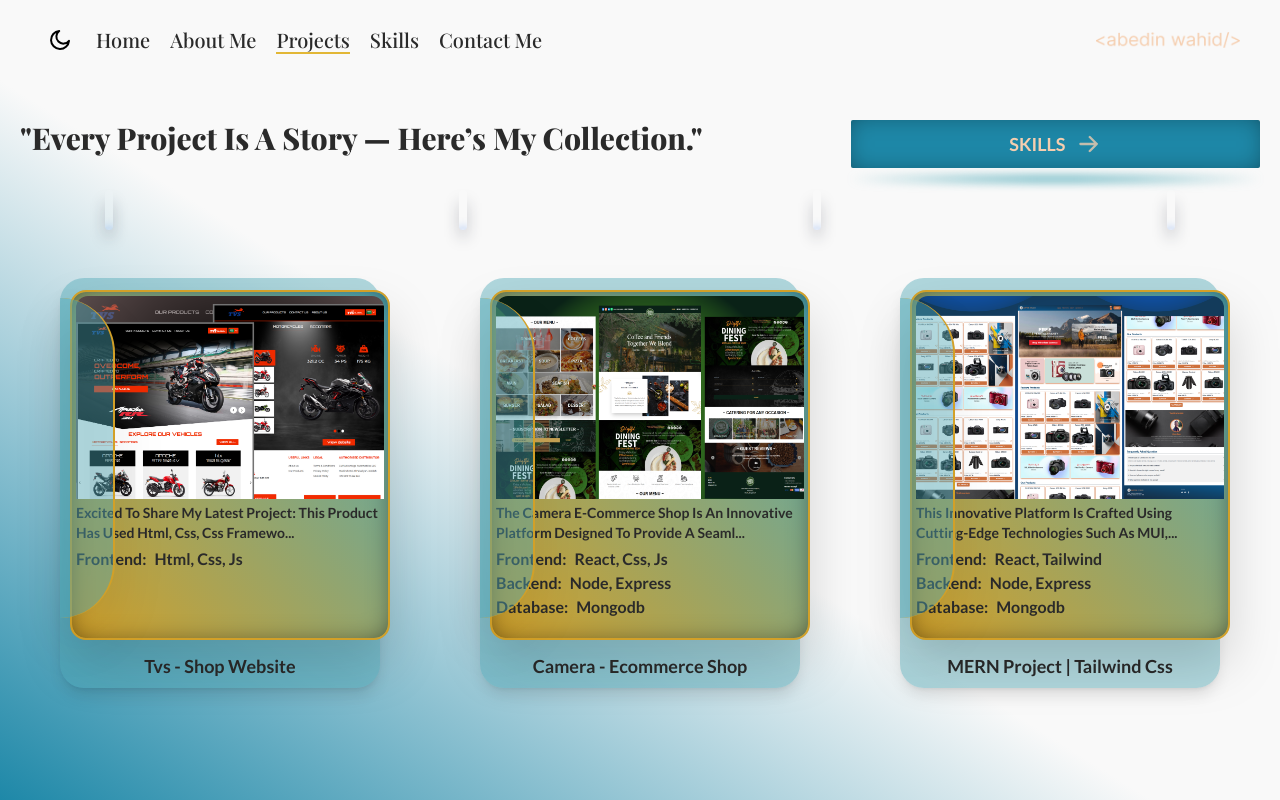
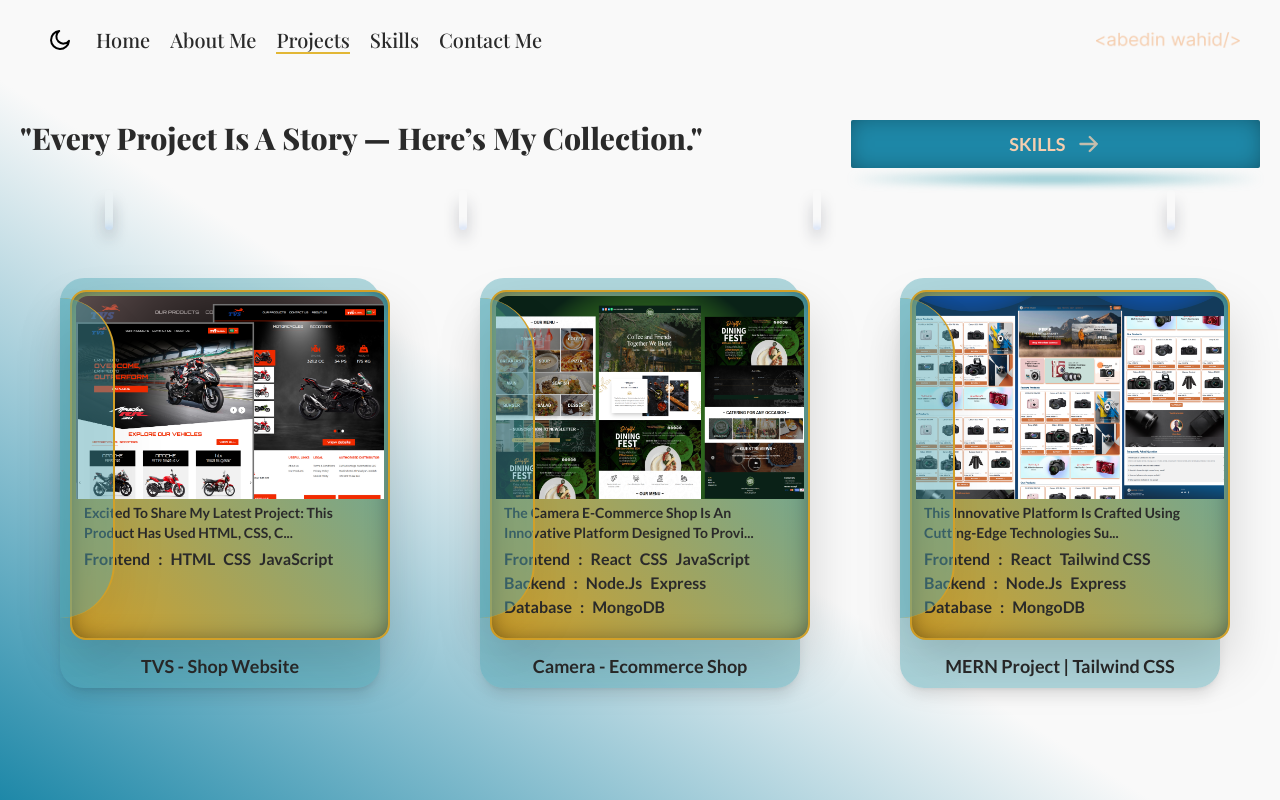
Before and after one commit to abedinwahid9/my-portfolio, a Next.js app: page /projects in a window 1280 px wide. Built offline with nearby package versions, Linux system fonts and the light colour scheme.

Commit message:
single project details page design complete

```diff
--- a/src/app/components/ProjectDetailsPage/ProjectDetailsPage.tsx
+++ b/src/app/components/ProjectDetailsPage/ProjectDetailsPage.tsx
@@ -2,40 +2,120 @@
 import { useParams } from "next/navigation";
 import { projects } from "../project/Project";
 import Title from "../share/Title";
-import { StaticImageData } from "next/image";
+import Image, { StaticImageData } from "next/image";
+import TextArea from "../share/TextArea";
+import SkillCard from "../share/SkillCard";
+import AnimatedBtn from "../share/AnimatedBtn";
+
+// ✅ Define Proper TypeScript Interfaces
+interface Technology {
+  frontend?: { name: string; icon: StaticImageData }[];
+  backend?: { name: string; icon: StaticImageData }[];
+  database?: { name: string; icon: StaticImageData }[];
+}
+interface Links {
+  client?: string;
+  server?: string;
+  live?: string;
+}
 
 interface Project {
   id: number;
   title: string;
+  image: StaticImageData[];
   description: string;
-  image: StaticImageData[];
-  technology: {
-    frontend?: string[] | number[];
-    backend?: string[] | number[];
-    database?: string[] | number[];
-  };
-  links?: {
-    client: string;
-    server: string;
-    live: string;
-  };
+  technology: Technology;
+  links: Links;
 }
 
 const ProjectDetailsPage: React.FC = () => {
-  const { id } = useParams<{ id: string }>();
+  const params = useParams();
+  const id = params?.id as string;
 
   // Convert id to a number before searching
   const project: Project | undefined = projects.find(
     (project) => project.id === Number(id)
   );
 
-  console.log(project);
+  if (!project) {
+    return (
+      <div className="py-10 md:px-5 px-3 text-center">
+        <h2 className="text-red-500 text-xl">Project not found</h2>
+      </div>
+    );
+  }
 
   return (
-    <div className=" py-10 md:px-5 px-3 overflow-hidden">
-      <div>
-        <Title title={project?.title} />
+    <div className="py-10 md:px-5 px-3 overflow-hidden">
+      {/* Project Title */}
+      <div className="flex md:flex-row flex-col gap-3">
+        <div className="md:w-2/3 w-full">
+          <Title title={project.title} />
+        </div>
+        <div className="md:w-1/3 w-full">
+          <AnimatedBtn
+            href="/projects"
+            title="projects"
+            width="w-full"
+            show={true}
+            // icon={<ArrowSvgAni />}
+          />
+        </div>
       </div>
+
+      {/* Project Image */}
+      <div className="w-full h-full lg:px-20 lg:py-10 py-5">
+        {project.image.length > 0 && (
+          <Image
+            className="w-full h-auto object-cover rounded-xl overflow-hidden"
+            src={project.image[0]}
+            alt={project.title}
+            width={800} // Fixed width
+            height={500} // Fixed height
+          />
+        )}
+      </div>
+
+      {/* Project Description */}
+      <div className="py-1 px-5">
+        <TextArea text={project.description} />
+      </div>
+
+      {/* Project Technologies */}
+
+      {Object.entries(project.technology).map(([category, techList], index) => (
+        <div key={index} className="md:w-2/3 w-full lg:ml-4 ml-3 py-3">
+          <Title title={`${category} :`} />
+          <div className="py-4 grid lg:grid-cols-8 md:grid-cols-6 grid-cols-3 justify-center place-items-center items-center gap-3">
+            {techList?.map(
+              (
+                skill: { name: string; icon: StaticImageData },
+                index: number
+              ) => (
+                <SkillCard key={index} title={skill.name} img={skill.icon} />
+              )
+            )}
+          </div>
+        </div>
+      ))}
+
+      {/* Project Links */}
+
+      {project.links && (
+        <div className="py-5 grid md:grid-cols-3 grid-cols-1 gap-3">
+          {Object.entries(project.links).map(([title, link], i) => {
+            return (
+              <AnimatedBtn
+                key={i}
+                title={title}
+                width="w-full"
+                href={link}
+                show={true}
+              />
+            );
+          })}
+        </div>
+      )}
     </div>
   );
 };
--- a/src/app/components/project/Project.tsx
+++ b/src/app/components/project/Project.tsx
@@ -7,15 +7,55 @@ import ArrowSvgAni from "../svg/ArrowSvgAni";
 import demo from "@/assets/demo.png";
 import demo1 from "@/assets/demo1.png";
 import demo2 from "@/assets/demo2.png";
-export const projects = [
+import { StaticImageData } from "next/image";
+import html from "../../../../public/icons/icons8-html-480.png";
+import css from "../../../../public/icons/icons8-css3-480.png";
+import js from "../../../../public/icons/icons8-javascript-480.png";
+
+import tailwind from "../../../../public/icons/icons8-tailwindcss-480.png";
+import express from "../../../../public/icons/icons8-express-js-500.png";
+
+import node from "../../../../public/icons/icons8-nodejs-480.png";
+
+import mongodb from "../../../../public/icons/mongodb.png";
+import react from "../../../../public/icons/icons8-react-480.png";
+
+// ✅ Define TypeScript Interfaces
+interface Technology {
+  frontend?: { name: string; icon: StaticImageData }[];
+  backend?: { name: string; icon: StaticImageData }[];
+  database?: { name: string; icon: StaticImageData }[];
+}
+
+interface Links {
+  client?: string;
+  server?: string;
+  live?: string;
+}
+
+interface Project {
+  id: number;
+  title: string;
+  image: StaticImageData[];
+  description: string;
+  technology: Technology;
+  links: Links;
+}
+
+// ✅ Correct `projects` Array with Proper Typing
+export const projects: Project[] = [
   {
     id: 1,
-    title: "tvs - shop website",
+    title: "TVS - Shop Website",
     image: [demo],
     description:
-      "Excited to share my latest project: This product has used Html, Css, Css framework Tailwind css, Vanilla javascript. This website fully responsive tablet and mobile screen",
+      "Excited to share my latest project: This product has used HTML, CSS, CSS framework Tailwind CSS, and Vanilla JavaScript. This website is fully responsive for tablet and mobile screens.",
     technology: {
-      frontend: ["html", "css", "js"],
+      frontend: [
+        { name: "HTML", icon: html },
+        { name: "CSS", icon: css },
+        { name: "JavaScript", icon: js },
+      ],
     },
     links: {
       client: "",
@@ -25,42 +65,58 @@ export const projects = [
   },
   {
     id: 2,
-    title: "Camera - Ecommerce shop",
+    title: "Camera - Ecommerce Shop",
     image: [demo1],
     description:
       "The Camera E-commerce Shop is an innovative platform designed to provide a seamless experience for buyers, sellers, and administrators. This feature-rich e-commerce solution specializes in cameras and accessories, ensuring efficiency and scalability.",
     technology: {
-      frontend: ["react", "css", "js"],
-      backend: ["node", "express"],
-      database: ["mongodb"],
+      frontend: [
+        { name: "React", icon: react },
+        { name: "CSS", icon: css },
+        { name: "JavaScript", icon: js },
+      ],
+      backend: [
+        { name: "Node.js", icon: node },
+        { name: "Express", icon: express },
+      ],
+      database: [{ name: "MongoDB", icon: mongodb }],
     },
     links: {
-      client: "",
+      client: "https://github.com/abedinwahid9",
       server: "",
       live: "",
     },
   },
   {
     id: 3,
-    title: "MERN project | Tailwind Css",
+    title: "MERN Project | Tailwind CSS",
     image: [demo2],
     description:
       "This innovative platform is crafted using cutting-edge technologies such as MUI, React, Node.js, Express, and MongoDB. Our goal is to provide a seamless and user-friendly experience for individuals seeking their dream homes.",
     technology: {
-      frontend: ["react", "tailwind"],
-      backend: ["node", "express"],
-      database: ["mongodb"],
+      frontend: [
+        { name: "React", icon: react },
+        { name: "Tailwind CSS", icon: tailwind },
+      ],
+      backend: [
+        { name: "Node.js", icon: node },
+        { name: "Express", icon: express },
+      ],
+      database: [{ name: "MongoDB", icon: mongodb }],
     },
     links: {
-      client: "",
+      client: "https://github.com/abedinwahid9",
       server: "",
       live: "",
     },
   },
 ];
+
+// ✅ Updated `Project` Component with Type Safety
 const Project = () => {
   return (
-    <div className=" py-10 md:px-5 px-3 overflow-hidden">
+    <div className="py-10 md:px-5 px-3 overflow-hidden">
+      {/* Title and Animated Button */}
       <div className="flex md:flex-row flex-col gap-3">
         <div className="md:w-2/3 w-full">
           <Title title='"Every Project Is a Story — Here’s My Collection."' />
@@ -68,13 +124,15 @@ const Project = () => {
         <div className="md:w-1/3 w-full">
           <AnimatedBtn
             href="/skills"
-            title="skills"
+            title="Skills"
             width="w-full"
             show={true}
             icon={<ArrowSvgAni />}
           />
         </div>
       </div>
+
+      {/* Decorative Divider */}
       <div className="flex py-2 items-center">
         <AnimeDivider />
         <span className="h-0.5 shadow-md shadow-lg-primary dark:shadow-lg-link w-full"></span>
@@ -84,14 +142,14 @@ const Project = () => {
         <span className="h-0.5 shadow-md shadow-lg-primary dark:shadow-lg-link w-full"></span>
         <AnimeDivider />
       </div>
+
+      {/* Project Grid */}
       <div className="grid lg:grid-cols-3 md:grid-cols-2 grid-cols-1 gap-5 justify-center items-center py-10 place-items-center">
-        {projects?.map((project) => {
-          return (
-            <Link href={`/projects/${project.id}`} key={project.id}>
-              <ProjectCard project={project} />
-            </Link>
-          );
-        })}
+        {projects.map((project) => (
+          <Link href={`/projects/${project.id}`} key={project.id}>
+            <ProjectCard project={project} />
+          </Link>
+        ))}
       </div>
     </div>
   );
--- a/src/app/components/share/ProjectCard.tsx
+++ b/src/app/components/share/ProjectCard.tsx
@@ -3,39 +3,42 @@ import { motion } from "framer-motion";
 import Image, { StaticImageData } from "next/image";
 import React, { useState } from "react";
 
-// Define the PROJECTCARD interface
+interface Links {
+  client?: string;
+  server?: string;
+  live?: string;
+}
+
+interface Technology {
+  frontend?: { name: string; icon: StaticImageData }[];
+  backend?: { name: string; icon: StaticImageData }[];
+  database?: { name: string; icon: StaticImageData }[];
+}
+
+// ✅ Corrected PROJECTCARD interface (technology is now a single object)
 interface PROJECTCARD {
   id: number;
   title: string;
   image: StaticImageData[]; // Array of images
   description: string;
-  technology: {
-    frontend?: string[] | number[];
-    backend?: string[] | number[];
-    database?: string[] | number[];
-  };
+  technology: Technology;
+  links?: Links;
 }
 
-// Define the ProjectCard component with correct props
+// ✅ Define ProjectCard component with correct props
 const ProjectCard: React.FC<{ project: PROJECTCARD }> = ({ project }) => {
   const [hover, setHover] = useState<boolean>(false);
 
   const cardVariants = {
     start: {
       x: [10, 60, 10], // Moves right on hover
-      transition: {
-        duration: 1,
-        ease: "easeIn",
-      },
+      transition: { duration: 1, ease: "easeIn" },
       zIndex: 9999,
     },
     animate: {
       x: [10, 65, 10],
       zIndex: 1,
-      transition: {
-        duration: 1,
-        ease: "easeOut",
-      },
+      transition: { duration: 1, ease: "easeOut" },
     },
   };
 
@@ -54,40 +57,50 @@ const ProjectCard: React.FC<{ project: PROJECTCARD }> = ({ project }) => {
         animate={hover ? "start" : "animate"}
         className="h-[350px] w-[320px] bg-gradient-to-bl from-lg-button to-dr-link backdrop-blur-3xl border-dr-link border-2 absolute p-1 top-3 rounded-2xl drop-shadow-2xl shadow-[inset_0px_0px_32px_-15px_rgba(0,_0,_0,_5)]"
       >
-        {/* Project Image */}
+        {/* ✅ Project Image */}
         {project.image.length > 0 && (
+          <div className="relative w-full h-3/5">
             <Image
-            className="w-full h-3/5 object-cover rounded-t-xl overflow-hidden"
+              className="rounded-t-xl object-cover"
               src={project.image[0]} // Use first image dynamically
               alt={project.title}
-            width={0}
-            height={0}
+              fill
               sizes="100vw"
             />
+          </div>
         )}
 
-        {/* Project Description */}
-        <div className="pt-1 flex flex-col">
+        {/* ✅ Project Description */}
+        <div className="pt-1 flex flex-col px-2">
           <p className="text-dr-text font-semibold text-sm capitalize">
-            {project.description.slice(0, 80)}...
+            {project.description.slice(0, 70)}...
           </p>
 
-          {/* Dynamic Skill Rendering */}
+          {/* ✅ Dynamic Skill Rendering */}
           <div className="py-1">
-            {Object.entries(project.technology).map(([key, skills], index) => (
+            {Object.entries(project.technology).map(
+              ([category, techList], index) => (
                 <p
                   key={index}
-                className="text-dr-text font-bold text-base capitalize flex items-center gap-2 "
+                  className="text-dr-text font-bold text-base capitalize flex items-center gap-2"
                 >
-                <span>{key}:</span>
-                <span className="flex gap-2">{skills?.join(", ")}</span>
+                  <span>{category}</span>:
+                  {techList?.map(
+                    (
+                      list: { name: string; icon: StaticImageData },
+                      i: number
+                    ) => (
+                      <span key={i}>{list.name}</span>
+                    )
+                  )}
                 </p>
-            ))}
+              )
+            )}
           </div>
         </div>
       </motion.div>
 
-      {/* Project Title */}
+      {/* ✅ Project Title */}
       <div className="w-full h-full flex justify-center items-end">
         <h2 className="text-dr-text font-bold text-lg pb-2 capitalize dark:text-lg-text">
           {project.title}
```
Lines whose indentation alone changed are shown as unchanged.
